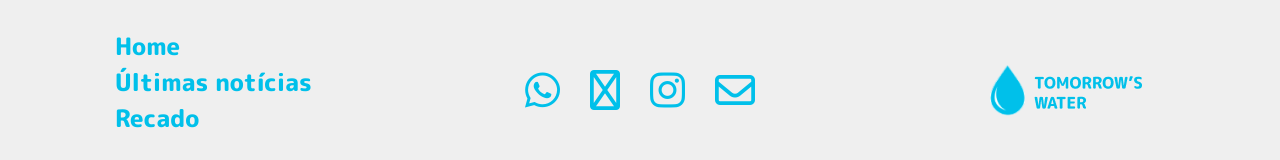
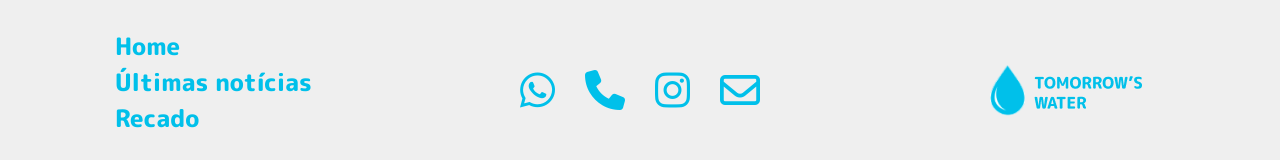
Before and after one commit to ingryd16/front-tomorrows_water, a plain HTML site: page index.html in a window 1280 px wide. Shown: the part 2449-2609 px from the top of the page. Drawn offline with nearby package versions, Linux system fonts and the light colour scheme; files whose address does not match are found by name.

Commit message:
Adicionando icone de telefone

```diff
--- a/index.html
+++ b/index.html
@@ -253,7 +253,7 @@
         <i class="fa-brands fa-whatsapp" style="color: #00c0ea;"></i>
       </li>
       <li>
-        <i class="fa-regular fa-phone" style="color: #00c0ea;"></i>
+        <i class="fas fa-phone" style="color: #00c0ea;"></i>
       </li>
       <li>
         <a href="https://www.instagram.com/tomorrows.water/">
```
